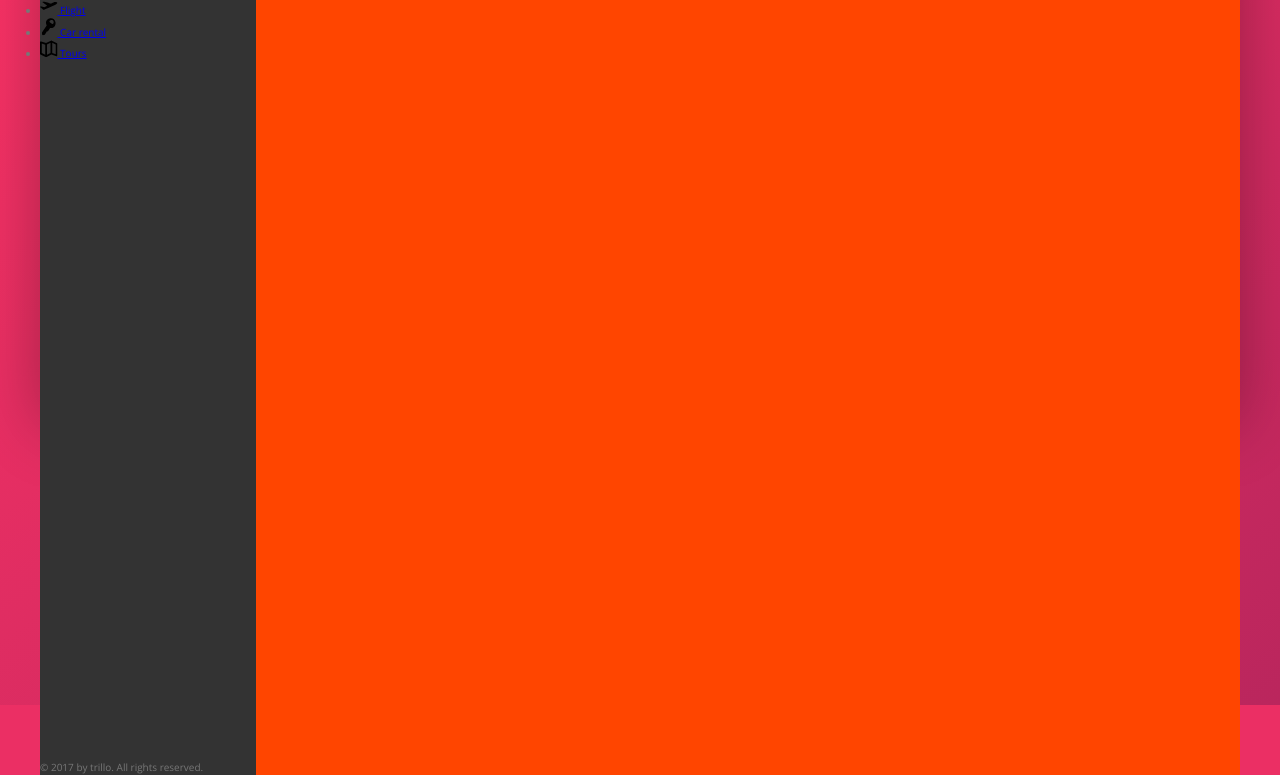
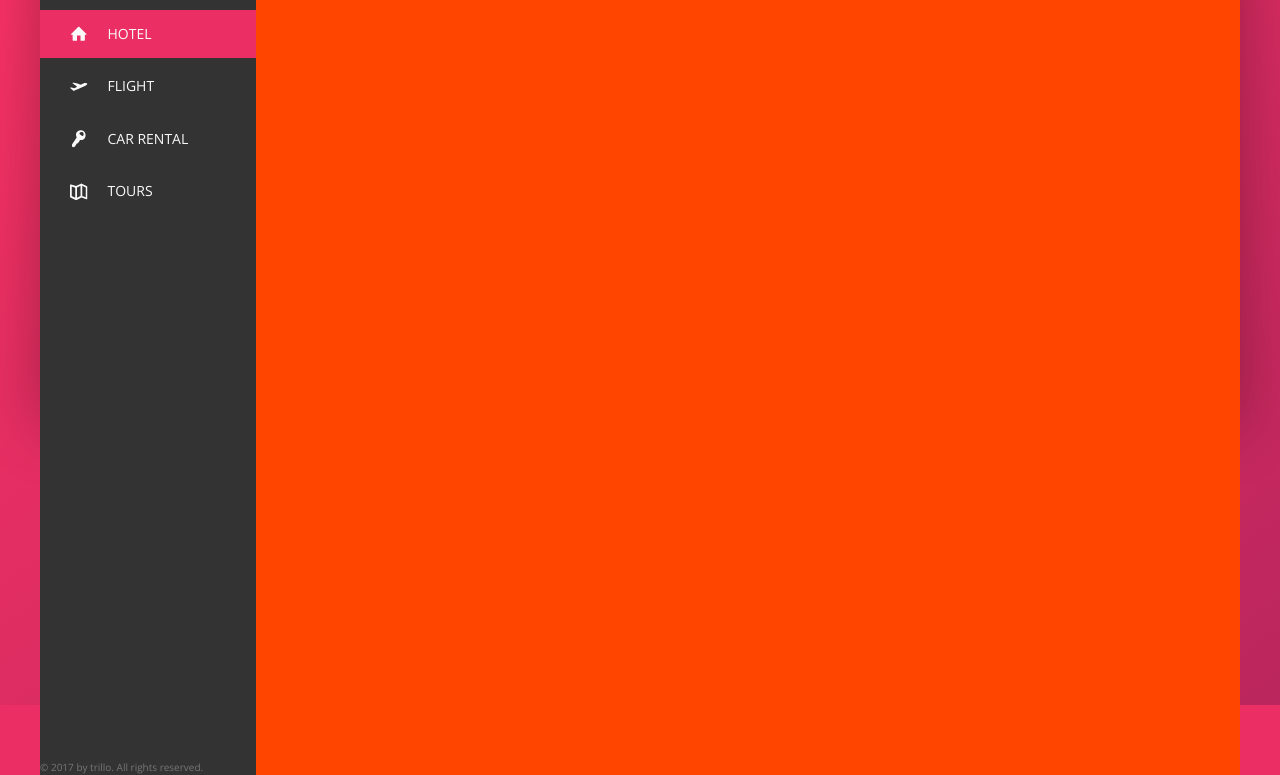
Before and after one commit to eugenekhristo/advanced-sass-css, a website: page Trillo/index.html in a window 1280 px wide. Shown: the part 175-950 px from the top of the page. Drawn offline with nearby package versions, Linux system fonts and the light colour scheme.

Commit message:
Add animation hover effect to sidenav items

```diff
--- a/Trillo/index.html
+++ b/Trillo/index.html
@@ -60,7 +60,7 @@
       <div class="content">
         <nav class="sidebar">
           <ul class="nav-bar">
-            <li class="nav-bar__item">
+            <li class="nav-bar__item nav-bar__item--active">
               <a href="#" class="nav-bar__link">
                 <svg class="nav-bar__icon">
                   <use xlink:href="./img/sprite.svg#icon-home"></use>
--- a/Trillo/sass/_components.scss
+++ b/Trillo/sass/_components.scss
@@ -101,17 +101,60 @@
 
 
 .nav-bar {
+  list-style: none;
+  margin-top: 3.5rem;
+  font-size: 1.4rem;
+
   &__item {
+    position: relative;
 
+    &:not(:last-child) {
+      margin-bottom: .5rem;
+    }
+
+    &::before {
+      content: "";
+      position: absolute;
+      top: 0;
+      left: 0;
+      height: 100%;
+      display: block;
+      width: 0.3rem;
+      background-color: var(--color-primary);
+      transform: scaleY(0);
+      transition: transform .2s,
+                  width .4s cubic-bezier(1,0,0,1) .2s,
+                  background-color .1s;
+    }
+
+    &:hover::before,
+    &--active::before{
+      transform: scaleY(1);
+      width: 100%;
+    }
+
+    &:active::before {
+      background-color: var(--color-primary-light);
+    }
   }
 
-  &__link {
-
+  &__link:link,
+  &__link:visited {
+    color: var(--color-grey-light-1);
+    padding: 1.5rem 3rem;
+    text-transform: uppercase;
+    text-decoration: none;
+    display: flex;
+    align-items: center;
+    position: relative;
+    z-index: 10;
   }
 
   &__icon {
     width: 1.75rem;
     height: 1.75rem;
+    fill: currentColor;
+    margin-right: 2rem;
   }
 
   &__label {
```
Also changed, not shown: Trillo/css/style.css.
